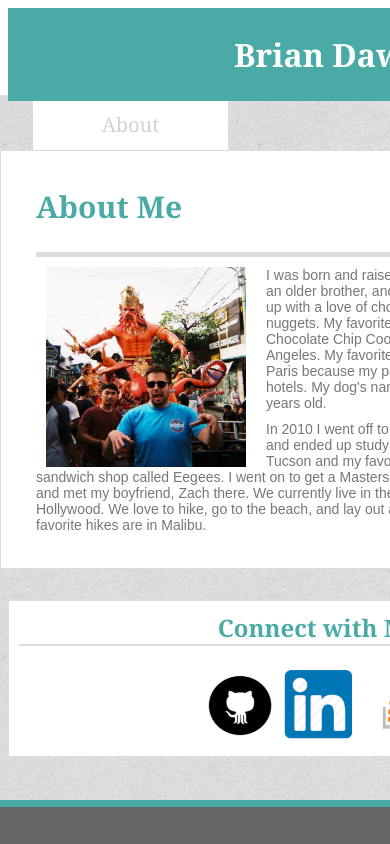
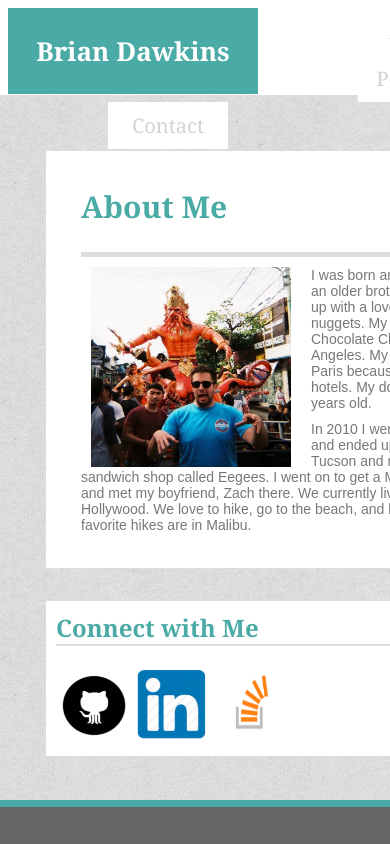
Before and after one commit to briandawkins92/Responsive-Portfolio, a plain HTML site: page index.html in a window 390 px wide. Shown: the top 844 px of the page. Drawn offline with Linux system fonts and the light colour scheme.

Commit message:
768px media query done

```diff
--- a/assets/css/style.css
+++ b/assets/css/style.css
@@ -262,7 +262,7 @@ a:visited{
         padding:10px;
         text-align: center;
         margin:0px;
-        top:600px; s
+        top:600px;
     }
 
     .main{
@@ -280,8 +280,62 @@ a:visited{
 
 
 }
+@media screen and (max-width: 768px) {
+    .header{
+        float:left;
+        padding:25px;
+        width:200px;
+        color:white;
+        background-color:#4aaaa5;
+        font-family:Georgia, 'Times New Roman', Times, serif;
+        font-size:26px;
+        text-align:center;
+        margin-top:0px;
+        margin-bottom:0px;
+        margin-left:0px;
+        left:0;
+    }
 
+    .pages{
+        padding:10px;
+        float:left;
+        font-size: 20px;
+        font-family:Georgia, 'Times New Roman', Times, serif;
+        background-color:white;
+        color:darkgray;
+        margin:0px;
+        left:100px;
+        width:100px;
+        text-align: center;
+        position:relative;
+    }
+    .main{
+        background-color:#ffffff;
+        border: #dddddd;
+        border-style:solid;
+        border-width:0.5px;
+        width:600px;
+        top:150px;
+        padding: 25px;
+        margin:0px;
+        left:45px;
+        font-size: 14px;
+        }
+        #aside{
+            background-color:#ffffff;
+            border: #dddddd;
+            border-style:solid;
+            border-width:1px;
+            color:#4aaaa5;
+            font-family: Georgia, 'Times New Roman', Times, serif;
+            padding:10px;
+            text-align: left;
+            margin:0px;
+            top:600px;
+            left:45px;
+            width:625px;
+        }
 
-
+    }
 
 /*End CSS*/
```
